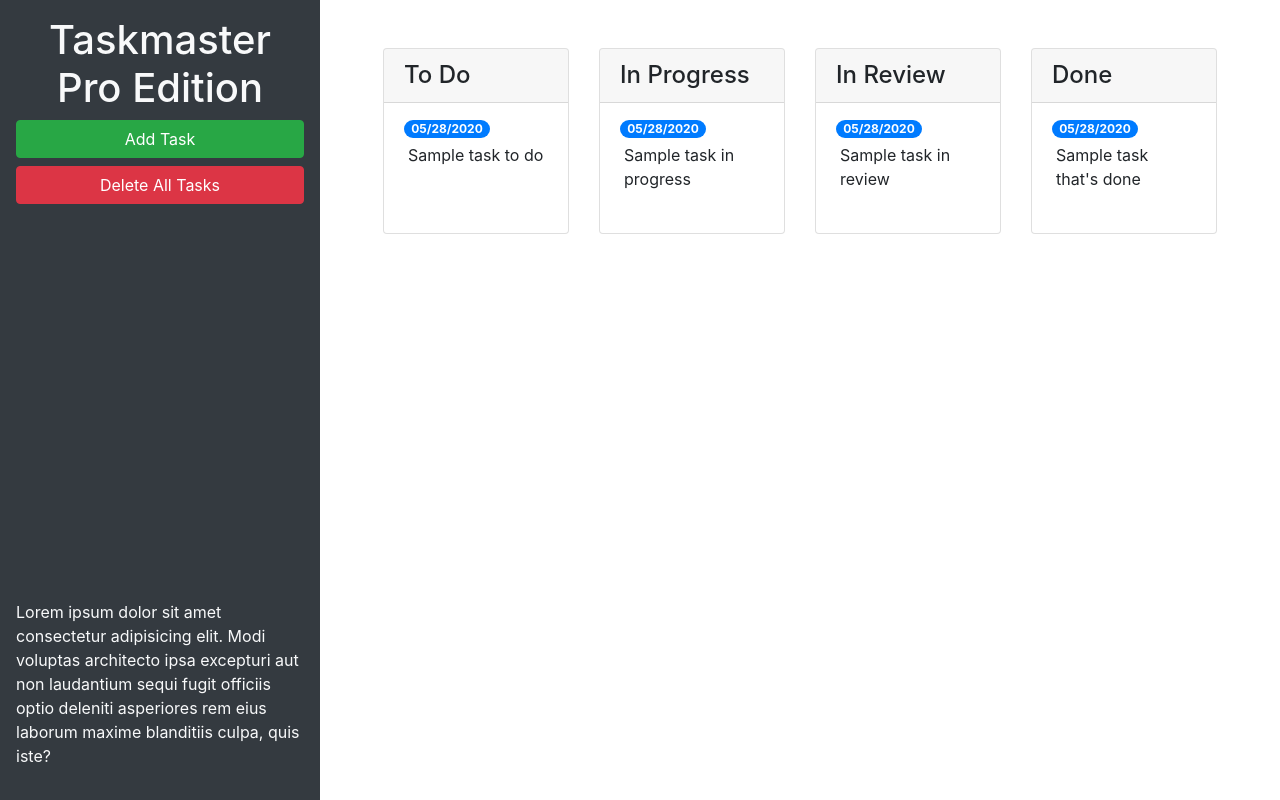
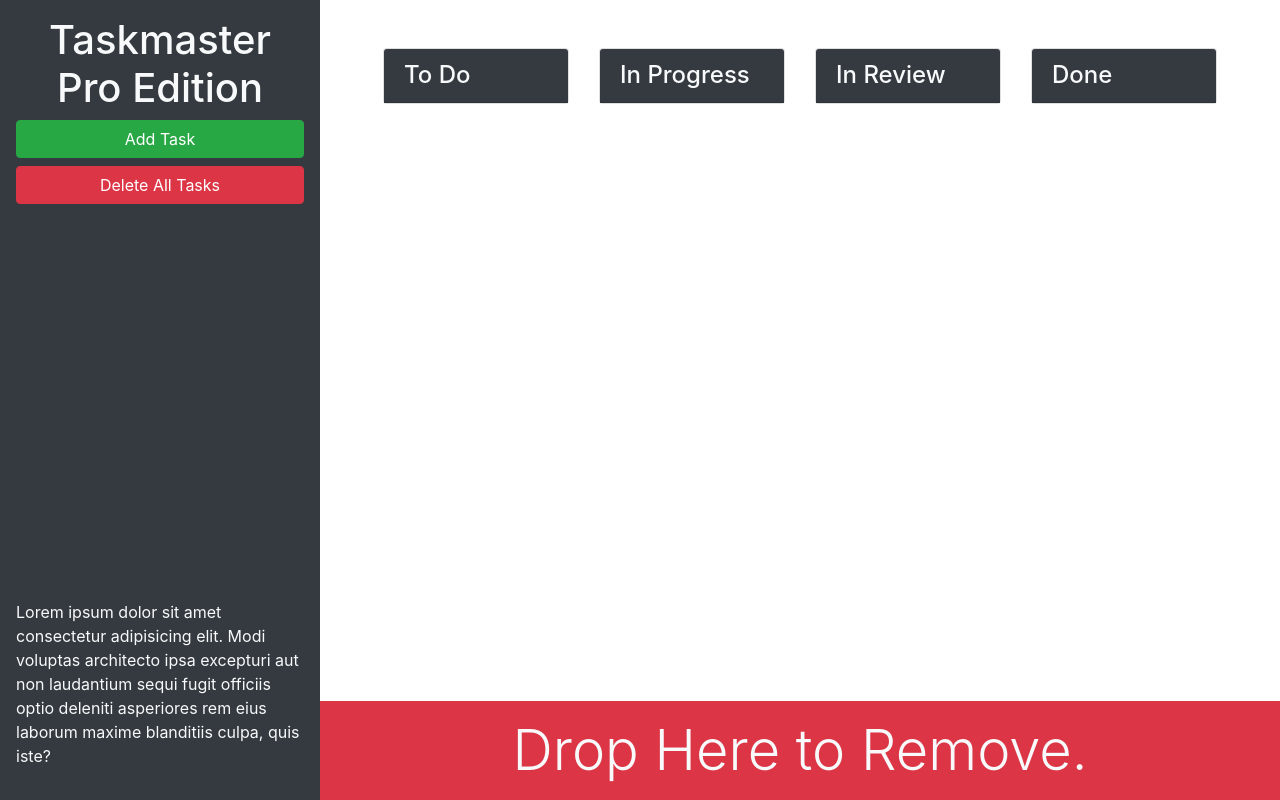
Before and after one commit to bgeertsen/taskmaster-pro, a plain HTML site: page index.html in a window 1280 px wide. Drawn offline with nearby package versions, Linux system fonts and the light colour scheme.

Commit message:
added trash zone

```diff
--- a/index.html
+++ b/index.html
@@ -13,78 +13,59 @@
 <body>
 
   <div class="row min-vh-100 no-gutters">
-    <header class="col-12 col-lg-3 bg-dark text-light d-flex flex-column p-4 p-lg-3">
+    <header class="col-12 col-lg-3 bg-dark text-light sticky-top d-flex flex-column p-4 p-lg-3">
       <h1 class="text-center">Taskmaster Pro Edition</h1>
       <button id="create-task" class="btn btn-block btn-success" data-toggle="modal" data-target="#task-form-modal">Add
         Task</button>
       <button id="remove-tasks" class="btn btn-block btn-danger">Delete All Tasks</button>
-      <p class="mt-auto">Lorem ipsum dolor sit amet consectetur adipisicing elit. Modi voluptas architecto ipsa
+      <p class="mt-auto d-none d-lg-block">Lorem ipsum dolor sit amet consectetur adipisicing elit. Modi voluptas architecto ipsa
         excepturi aut non
         laudantium sequi fugit officiis optio deleniti asperiores rem eius laborum maxime blanditiis culpa, quis iste?
       </p>
     </header>
-    <main class="col-12 col-lg-9">
+    <main class="col-12 col-lg-9 d-flex flex-column">
       <div class="m-5 row justify-content-around">
         <!--todo start-->
         <div class="col-12 col-md-6 col-xl-3 mb-3">
           <div class="card">
-            <h4 class="card-header">
+            <h4 class="card-header bg-dark text-light">
               To Do
             </h4>
-            <ul id="list-toDo" class="list-group list-group-flush">
-              <li class="list-group-item">
-                <span class="badge badge-primary badge-pill">05/28/2020</span>
-                <p class="m-1">Sample task to do</p>
-              </li>
-            </ul>
           </div>
         </div>
         <!--todo end-->
         <!-- in progress start -->
         <div class="col-12 col-md-6 col-xl-3 mb-3">
           <div class="card">
-            <h4 class="card-header">
+            <h4 class="card-header bg-dark text-light">
               In Progress
             </h4>
-            <ul id="list-inProgress" class="list-group list-group-flush">
-              <li class="list-group-item">
-                <span class="badge badge-primary badge-pill">05/28/2020</span>
-                <p class="m-1">Sample task in progress</p>
-              </li>
-            </ul>
           </div>
         </div>
         <!-- in progress end -->
         <!-- in review start -->
         <div class="col-12 col-md-6 col-xl-3 mb-3">
           <div class="card">
-            <h4 class="card-header">
+            <h4 class="card-header bg-dark text-light">
               In Review
             </h4>
-            <ul id="list-inReview" class="list-group list-group-flush">
-              <li class="list-group-item">
-                <span class="badge badge-primary badge-pill">05/28/2020</span>
-                <p class="m-1">Sample task in review</p>
-              </li>
-            </ul>
           </div>
         </div>
         <!-- in review end -->
         <!-- done start -->
         <div class="col-12 col-md-6 col-xl-3 mb-3">
           <div class="card">
-            <h4 class="card-header">
+            <h4 class="card-header bg-dark text-light">
               Done
             </h4>
-            <ul id="list-done" class="list-group list-group-flush">
-              <li class="list-group-item">
-                <span class="badge badge-primary badge-pill">05/28/2020</span>
-                <p class="m-1">Sample task that's done</p>
-              </li>
-            </ul>
           </div>
         </div>
         <!-- done end -->
+      </div>
+      <div id="trash" class="mt-auto">
+        <div class="w-100 bg-danger p-3 text-center text-light display-4">
+          Drop Here to Remove.
+        </div>
       </div>
     </main>
   </div>
```
